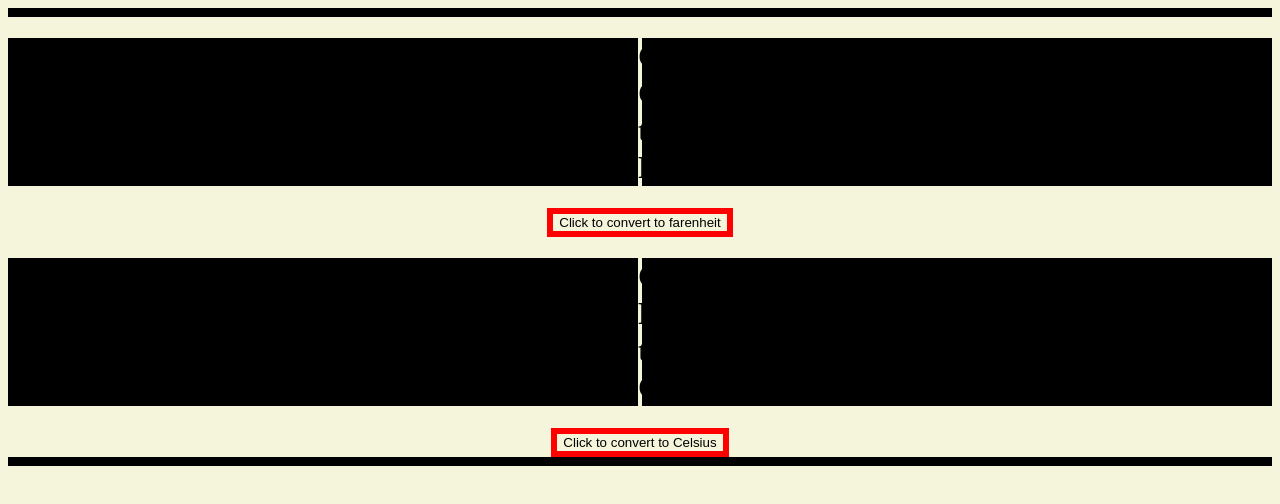
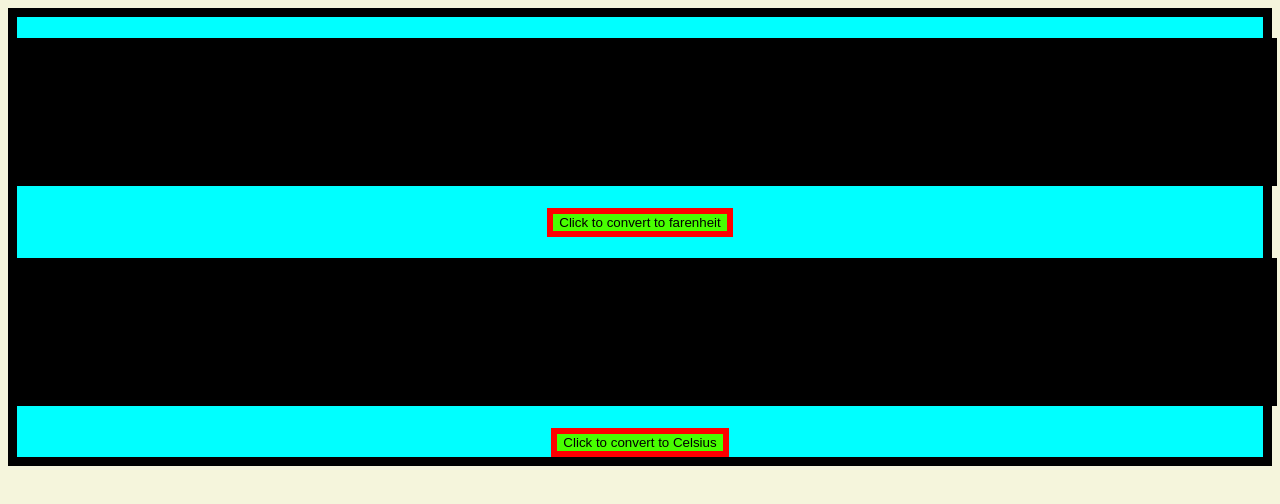
Before and after one commit to Daryll28/TEMPERATURE_CONVERTER, a plain HTML site: page index.html in a window 1280 px wide. Drawn offline with Linux system fonts and the light colour scheme.

Commit message:
Add files via upload

```diff
--- a/index.html
+++ b/index.html
@@ -9,7 +9,7 @@
     <link rel="icon" type="image/x-icon" href="./D icon.png">
 
 </head>
-<body style="flex-direction: column; justify-content: center; text-align: center;">
+<body style="flex-direction: column; justify-content: center; text-align: center; background-color: aqua;">
     <script src="./java.js"></script>
 </body>
 </html>
--- a/style.css
+++ b/style.css
@@ -3,18 +3,20 @@
 }
 
 body{
-    border-bottom: 9px solid black;
-    border-top: 9px solid black;
+    border: 9px solid black;
 }
 #cels{
     border: 6px solid rgb(255, 0, 0);
+    background-color: rgb(72, 255, 0);
 }
 #fahren{
     border: 6px solid red;
+    background-color: rgb(72, 255, 0);
 }
 
 h1{
     border-left-radius: 60%;
     border-left:630px solid black;
     border-right: 630px solid black;
+    background-color: red;
 }
```
